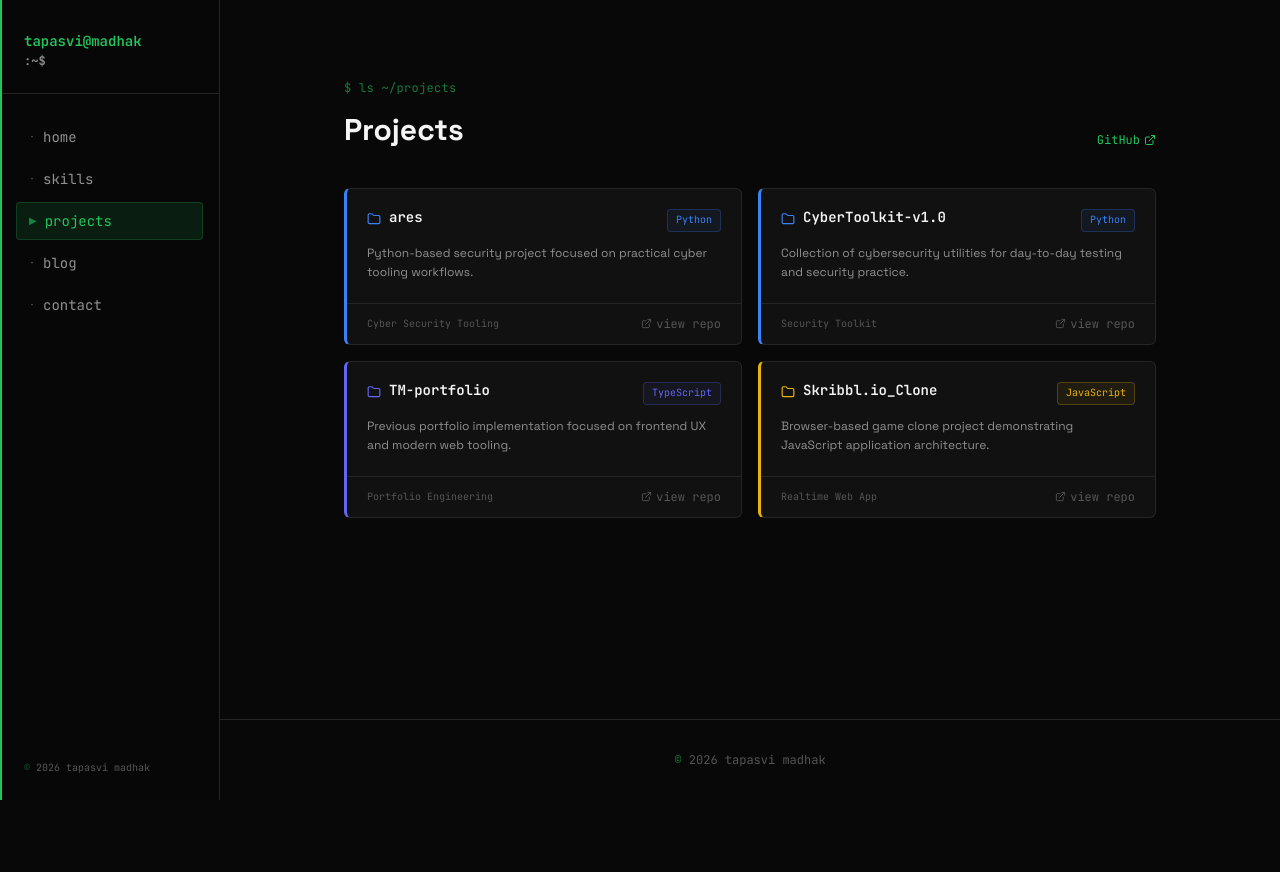
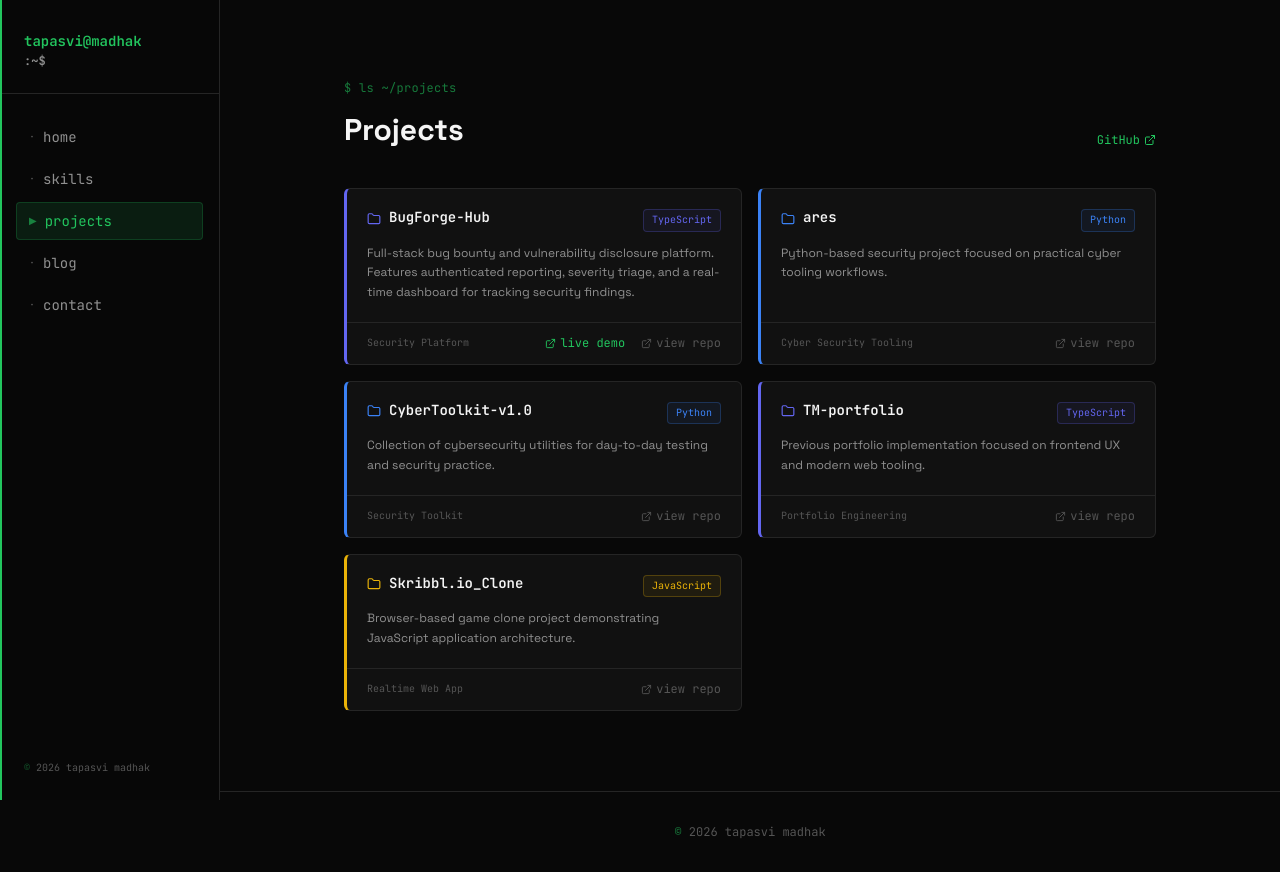
Before and after one commit to TapasviMadhak/tapasvi-madhak, a React (Vite) app: page /projects in a window 1280 px wide. Before the commit the page ends 800 px from the top, so only its background shows below. Built offline with nearby package versions, Linux system fonts and the light colour scheme; no server answers.

Commit message:
feat: add BugForge-Hub project with live demo link

```diff
--- a/src/data/portfolioData.js
+++ b/src/data/portfolioData.js
@@ -46,6 +46,14 @@ export const skillCategories = {
 
 export const fallbackProjects = [
   {
+    title: 'BugForge-Hub',
+    tag: 'Security Platform',
+    text: 'Full-stack bug bounty and vulnerability disclosure platform. Features authenticated reporting, severity triage, and a real-time dashboard for tracking security findings.',
+    link: 'https://github.com/TapasviMadhak/BugForge-Hub',
+    demo: 'https://bugforge.tapasvimadhak.works/',
+    stack: 'TypeScript',
+  },
+  {
     title: 'ares',
     tag: 'Cyber Security Tooling',
     text: 'Python-based security project focused on practical cyber tooling workflows.',
--- a/src/pages/Projects.jsx
+++ b/src/pages/Projects.jsx
@@ -96,9 +96,9 @@ export default function Projects() {
                   <div className="px-5 py-3 border-t border-ink-border flex items-center justify-between">
                     <span className="font-mono text-[10px] text-ink-muted">{project.tag}</span>
                     <div className="flex items-center gap-4">
-                      {project.title === 'BugForge-Hub' && (
+                      {project.demo && (
                         <a
-                          href="https://bugforge.tapasvimadhak.works"
+                          href={project.demo}
                           target="_blank"
                           rel="noreferrer"
                           className="font-mono text-xs text-gr hover:underline flex items-center gap-1 transition-colors"
```
